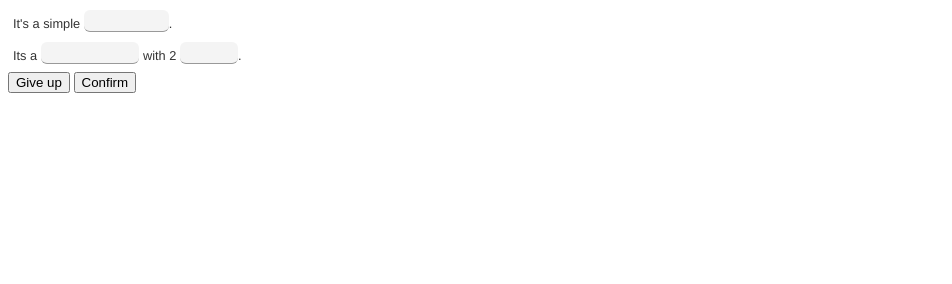
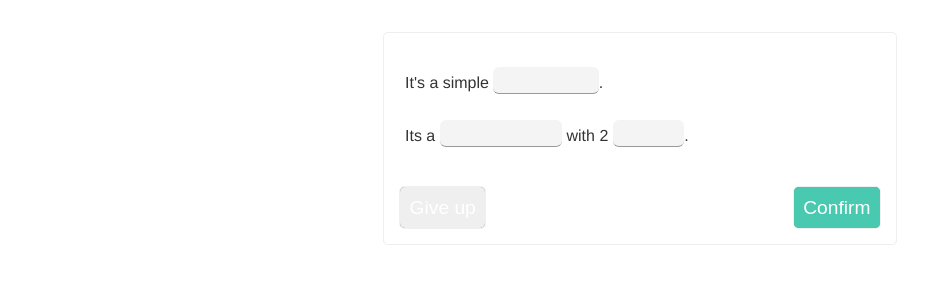
Before and after one commit to diegogurgel/fillgaps, a website: page app/index.html in a window 1280 px wide. Shown: the whole page, without its empty margins (0-952 px from the left). Drawn offline with nearby package versions, Linux system fonts and the light colour scheme; files that its build step writes are made by us from their sources.

Commit message:
add style to buttons

```diff
--- a/app/styles/main.css
+++ b/app/styles/main.css
@@ -1,14 +1,17 @@
 body {
     font-family:Helvetica, Arial, sans-serif;
     color: #333;
-    font-size: .8em;
+    font-size: 1em;
 }
 .question-container{
 
 }
 .question{
     padding: 5px;
-
+    margin:1em 0;
+}
+.question:last-child{
+    margin-bottom: 2em;
 }
 input{
     border-radius: 6px;
@@ -38,3 +41,31 @@ input{
     box-shadow: none;
     color: white;
 }
+.fillgaps{
+    padding: 1em;
+    border: solid 1px #eee;
+    border-radius: 5px;
+    width: 30em;
+    margin: 0 auto;
+    margin-top: 2em;
+}
+button{
+    padding: .5em;
+    margin: 0 auto;
+    border: none;
+    border-radius: 5px;
+    color:#fff;
+    font-size: 1.2em;
+    box-shadow: 0px 0px 1px #666;
+    text-decoration: none;
+}
+button:active{
+    box-shadow: inset 0px 0px 6px #333;
+}
+button:focus{
+    outline: none;
+}
+button.confirm{
+    background: #48C9B0;
+    float: right;
+}
```
